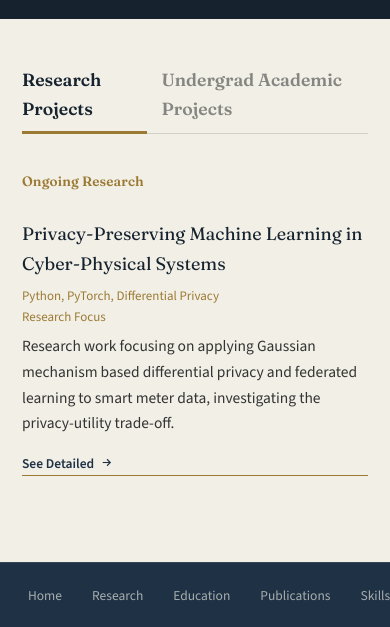
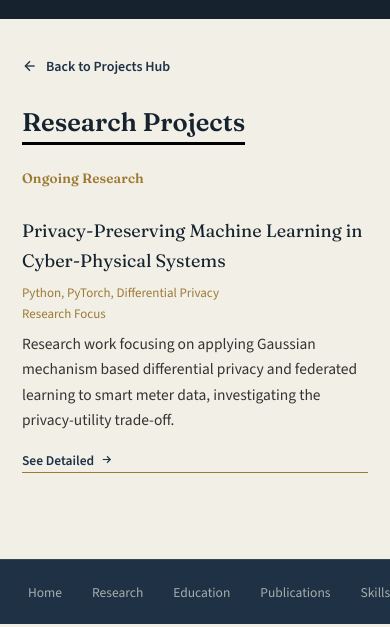
Before and after one commit to MoshiurRahman03/MoshiurRahman03.github.io, a plain HTML site: page research_project.html in a window 390 px wide. Shown: the part 254-881 px from the top of the page. Drawn offline with nearby package versions, Linux system fonts and the light colour scheme.

Commit message:
Update research_project.html

```diff
--- a/research_project.html
+++ b/research_project.html
@@ -8,19 +8,12 @@
 <link rel="preconnect" href="https://fonts.gstatic.com" crossorigin>
 <link href="https://fonts.googleapis.com/css2?family=Fraunces:opsz,wght@9..144,400;9..144,500;9..144,600&family=Source+Sans+3:wght@400;500;600;700&display=swap" rel="stylesheet">
 <style>
-  /* --- CORE CSS STRUCTURE --- */
-  :root{
-    --navy:#16232F; --navy-2:#1F3245;
-    --paper:#F1EFE6; --paper-2:#E8E5D8;
-    --ink:#1A1D1B; --brass:#9C7A34; --brass-soft:#C7A559;
-    --line: rgba(26,29,27,0.14);
-  }
+  /* --- CORE CSS (Same as projects.html) --- */
+  :root{ --navy:#16232F; --navy-2:#1F3245; --paper:#F1EFE6; --paper-2:#E8E5D8; --ink:#1A1D1B; --brass:#9C7A34; --brass-soft:#C7A559; --line: rgba(26,29,27,0.14); }
   *{ box-sizing:border-box; }
   body{ margin:0; background:var(--paper); color:var(--ink); font-family:'Source Sans 3', sans-serif; font-size:17px; line-height:1.65; }
   h1,h2,h3{ font-family:'Fraunces', serif; font-weight:600; line-height:1.14; margin:0; color:var(--navy); }
   .shell{ display:flex; align-items:flex-start; max-width:none; width:100%; margin:0; }
-
-  /* Rail */
   .rail{ position:sticky; top:0; width:320px; flex:0 0 320px; height:100vh; background:var(--navy); color:var(--paper); padding:40px 30px; display:flex; flex-direction:column; justify-content:space-between; overflow-y: auto; }
   .avatar{ width:76px; height:76px; border-radius:50%; background:linear-gradient(155deg, var(--brass-soft), var(--brass)); display:flex; align-items:center; justify-content:center; font-family:'Fraunces',serif; font-size:26px; color:var(--navy); margin-bottom:18px; }
   .rail-top h1{ color:var(--paper); font-size:26px; margin-bottom:4px; }
@@ -35,57 +28,14 @@
   .rail-bottom a{ opacity:.65; transition:opacity .15s; color: var(--paper); }
   .rail-bottom a:hover{ opacity:1; }
   .rail-bottom svg{ width:18px; height:18px; }
-
-  /* Main Content */
   main{ flex:1; min-width:0; padding:56px 60px 90px; }
   .panel{ display:block; }
 
-  /* --- TAB LINKS STYLING --- */
-  .tab-menu {
-    display: flex;
-    gap: 30px;
-    margin-bottom: 40px;
-    border-bottom: 1px solid var(--line);
-  }
+  /* Back Link */
+  .back-link { display: inline-flex; align-items: center; gap: 8px; font-size: 14px; font-weight: 600; color: var(--navy-2); text-decoration: none; margin-bottom: 30px; transition: color 0.2s; }
+  .back-link:hover { color: var(--brass); }
+  .back-link svg { width: 16px; height: 16px; }
 
-  .tab-link {
-    font-family: 'Fraunces', serif;
-    font-size: 1.4rem;
-    font-weight: 600;
-    color: rgba(26,29,27,0.5);
-    text-decoration: none;
-    padding: 10px 0;
-    position: relative;
-    transition: color 0.3s ease;
-  }
-
-  .tab-link:hover {
-    color: var(--navy);
-  }
-
-  .tab-link.active {
-    color: var(--navy);
-  }
-
-  /* The gold underline for the active tab */
-  .tab-link::after {
-    content: '';
-    position: absolute;
-    bottom: -1px;
-    left: 0;
-    width: 100%;
-    height: 3px;
-    background: var(--brass);
-    transform: scaleX(0);
-    transform-origin: left;
-    transition: transform 0.3s ease;
-  }
-
-  .tab-link.active::after {
-    transform: scaleX(1);
-  }
-
-  /* Projects Styling */
   .proj-group{ margin-bottom:34px; }
   .proj-group:last-child{ margin-bottom:0; }
   .proj-group > h3{ font-weight:700; font-size:13.5px; letter-spacing:.01em; color:var(--brass); margin-bottom:14px; }
@@ -97,8 +47,6 @@
   .proj .proj-link{ display:inline-flex; align-items:center; gap:6px; font-size:13.5px; font-weight:600; color:var(--navy-2); text-decoration:none; border-bottom:1px solid var(--brass); padding-bottom:1px; }
   .proj .proj-link:hover{ color:var(--brass); }
   .proj .proj-link svg{ width:13px; height:13px; }
-
-  /* Mobile */
   .mobile-nav{ display:none; }
   @media (max-width: 880px){
     .shell{ flex-direction:column; }
@@ -106,17 +54,8 @@
     .rail nav{ display:none; }
     main{ padding:36px 22px 70px; }
     .proj{ grid-template-columns:1fr; gap:6px; }
-    .tab-menu { gap: 15px; }
-    .tab-link { font-size: 1.1rem; }
-
-    .mobile-nav{
-      display:flex; gap:6px; overflow-x:auto; padding:14px 16px;
-      background:var(--navy-2); border-top:1px solid rgba(241,239,230,0.1);
-    }
-    .mobile-nav a{
-      all:unset; cursor:pointer; white-space:nowrap; font-size:13.5px;
-      color:rgba(241,239,230,0.65); padding:7px 12px; border-radius:20px;
-    }
+    .mobile-nav{ display:flex; gap:6px; overflow-x:auto; padding:14px 16px; background:var(--navy-2); border-top:1px solid rgba(241,239,230,0.1); }
+    .mobile-nav a{ all:unset; cursor:pointer; white-space:nowrap; font-size:13.5px; color:rgba(241,239,230,0.65); padding:7px 12px; border-radius:20px; }
     .mobile-nav a.active{ background:var(--brass); color:var(--navy); font-weight:600; }
   }
 </style>
@@ -140,10 +79,7 @@
           <li><a href="education.html"><svg viewBox="0 0 24 24" fill="none" stroke="currentColor" stroke-width="2"><path d="M22 10L12 5 2 10l10 5 10-5z"/><path d="M6 12v5c0 1.5 3 3 6 3s6-1.5 6-3v-5"/></svg>Education</a></li>
           <li><a href="publications.html"><svg viewBox="0 0 24 24" fill="none" stroke="currentColor" stroke-width="2"><path d="M4 19.5A2.5 2.5 0 0 1 6.5 17H20"/><path d="M6.5 2H20v20H6.5A2.5 2.5 0 0 1 4 19.5v-15A2.5 2.5 0 0 1 6.5 2z"/></svg>Publications</a></li>
           <li><a href="skills.html"><svg viewBox="0 0 24 24" fill="none" stroke="currentColor" stroke-width="2"><path d="M16 18l6-6-6-6"/><path d="M8 6l-6 6 6 6"/></svg>Skills</a></li>
-
-          <!-- Active Page -->
-          <li><a href="research_project.html" class="active"><svg viewBox="0 0 24 24" fill="none" stroke="currentColor" stroke-width="2"><path d="M3 7l2-3h5l2 3h9v13H3z"/></svg>Projects</a></li>
-
+          <li><a href="projects.html" class="active"><svg viewBox="0 0 24 24" fill="none" stroke="currentColor" stroke-width="2"><path d="M3 7l2-3h5l2 3h9v13H3z"/></svg>Projects</a></li>
           <li><a href="certifications.html"><svg viewBox="0 0 24 24" fill="none" stroke="currentColor" stroke-width="2"><path d="M12 15l-2 5l2-2l2 2l-2-5"/><circle cx="12" cy="9" r="6"/></svg>Certifications</a></li>
           <li><a href="awards.html"><svg viewBox="0 0 24 24" fill="none" stroke="currentColor" stroke-width="2"><circle cx="12" cy="8" r="6"/><path d="M15.477 12.89 17 22l-5-3-5 3 1.523-9.11"/></svg>Awards</a></li>
           <li><a href="contact.html"><svg viewBox="0 0 24 24" fill="none" stroke="currentColor" stroke-width="2"><rect x="3" y="5" width="18" height="14" rx="2"/><path d="M3 7l9 6 9-6"/></svg>Contact</a></li>
@@ -162,17 +98,15 @@
   <main>
     <div class="panel active">
 
-      <!-- Tab Links (Navigates to different files) -->
-      <div class="tab-menu">
-        <a href="research_project.html" class="tab-link active">Research Projects</a>
-        <a href="undergrad_project.html" class="tab-link">Undergrad Academic Projects</a>
-      </div>
+      <a href="projects.html" class="back-link">
+        <svg viewBox="0 0 24 24" fill="none" stroke="currentColor" stroke-width="2"><path d="M19 12H5"/><path d="M12 19l-7-7 7-7"/></svg>
+        Back to Projects Hub
+      </a>
 
-      <!-- Research Projects Content -->
+      <h2 style="border-bottom: 3px solid #000000; padding-bottom: 5px; display: inline-block; margin-bottom: 26px;">Research Projects</h2>
+
       <div class="proj-group">
         <h3>Ongoing Research</h3>
-
-        <!-- Example Project -->
         <div class="proj">
           <div>
             <div class="proj-name">Privacy-Preserving Machine Learning in Cyber-Physical Systems</div>
@@ -182,9 +116,6 @@
           <p class="proj-desc">Research work focusing on applying Gaussian mechanism based differential privacy and federated learning to smart meter data, investigating the privacy-utility trade-off.</p>
           <a class="proj-link" href="#">See Detailed <svg viewBox="0 0 24 24" fill="none" stroke="currentColor" stroke-width="2"><path d="M5 12h14"/><path d="M13 6l6 6-6 6"/></svg></a>
         </div>
-
-        <!-- Add more research projects here -->
-
       </div>
 
     </div>
@@ -198,7 +129,7 @@
   <a href="education.html">Education</a>
   <a href="publications.html">Publications</a>
   <a href="skills.html">Skills</a>
-  <a href="research_project.html" class="active">Projects</a>
+  <a href="projects.html" class="active">Projects</a>
   <a href="certifications.html">Certifications</a>
   <a href="awards.html">Awards</a>
   <a href="contact.html">Contact</a>
@@ -206,13 +137,12 @@
 
 <script>
   (function(){
-    var page = window.location.pathname.split("/").pop() || 'home.html';
+    var page = window.location.pathname.split("/").pop() || 'projects.html';
     var links = document.querySelectorAll('.rail nav a, .mobile-nav a');
 
     links.forEach(function(link) {
       link.classList.remove('active');
-      // Check if current page matches href OR if it's the project pages
-      if (link.getAttribute('href') === page || (page.includes('project') && link.getAttribute('href').includes('project'))) {
+      if (link.getAttribute('href') === page || (page.includes('project') && link.getAttribute('href') === 'projects.html')) {
         link.classList.add('active');
       }
     });
```
